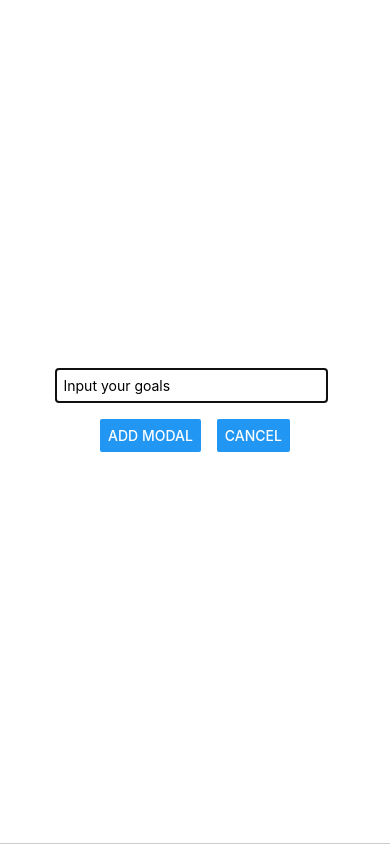
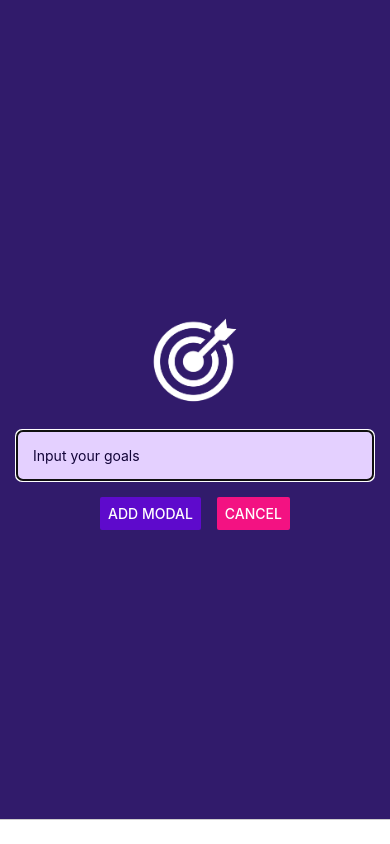
Before and after one commit to Rfun-dev/learn-react-native, a React Native app: screen / in a window 390 px wide. Both pictures are taken after a click on the button "SHOW INPUT". Built offline with nearby package versions, Linux system fonts and the light colour scheme.

Commit message:
add styling

```diff
--- a/App.js
+++ b/App.js
@@ -1,19 +1,13 @@
-import {
-  StyleSheet,
-  Text,
-  View,
-  Button,
-  TextInput,
-  ScrollView,
-  FlatList,
-} from "react-native";
+import { StyleSheet, View, Button, FlatList } from "react-native";
+
+import { StatusBar } from "expo-status-bar";
 import { useState } from "react";
 import Goalinput from "./component/GoalInput";
 import GoalItem from "./component/GoalItem";
 
 export default function App() {
   const [listGoals, setListGoals] = useState([]);
-  const [visible,setVisible] = useState(false);
+  const [visible, setVisible] = useState(false);
 
   const addGoalHandler = (textValue) => {
     setListGoals((prev) => [
@@ -23,25 +17,31 @@ export default function App() {
         text: textValue,
       },
     ]);
+    setVisible(false);
   };
 
   const deleteGoalHandler = (id) => {
-    setListGoals((prev) => prev.filter((item) => item.key != id ));
+    setListGoals((prev) => prev.filter((item) => item.key != id));
   };
 
   const onVisibleHandler = () => {
     setVisible(true);
-  }
+  };
 
-  const onCancelHandler = (value) => {
-    setVisible(value)
-    console.log(value);
-  }
+  const endAddGoalHandler = (value) => {
+    setVisible(value);
+  };
 
   return (
+    <>
+      <StatusBar style="light"/>
       <View style={styles.container}>
-      <Button onPress={onVisibleHandler} title="Show Input"/>
-      <Goalinput onAddGoal={addGoalHandler} isVisible={visible} onCancel={onCancelHandler}/>
+        <Button onPress={onVisibleHandler} title="Show Input" color="#a065ec" />
+        <Goalinput
+          onAddGoal={addGoalHandler}
+          isVisible={visible}
+          onCancel={endAddGoalHandler}
+        />
         <View style={styles.containerGoals}>
           <FlatList
             data={listGoals}
@@ -55,6 +55,7 @@ export default function App() {
           ></FlatList>
         </View>
       </View>
+    </>
   );
 }
 
--- a/app.json
+++ b/app.json
@@ -5,6 +5,7 @@
     "version": "1.0.0",
     "orientation": "portrait",
     "icon": "./assets/icon.png",
+    "backgroundColor" : "#1e085a",
     "userInterfaceStyle": "light",
     "splash": {
       "image": "./assets/splash.png",
--- a/component/GoalInput.js
+++ b/component/GoalInput.js
@@ -1,4 +1,4 @@
-import { StyleSheet, View, TextInput, Button, Modal } from "react-native";
+import { StyleSheet, View, TextInput, Button, Modal, Image } from "react-native";
 import { useState } from "react";
 
 const GoalInput = (props) => {
@@ -20,6 +20,7 @@ const GoalInput = (props) => {
   return (
     <Modal visible={props.isVisible} animationType="slide">
       <View style={styles.containerInput}>
+        <Image style={styles.image} source={require('../assets/image/goal.png')}/>
         <TextInput
           style={styles.textInput}
           placeholder="Input your goals"
@@ -28,10 +29,10 @@ const GoalInput = (props) => {
         />
         <View style={styles.actionContainer}>
           <View style={styles.button}>
-            <Button title="Add Modal" onPress={addGoalHandler}/>
+            <Button title="Add Modal" onPress={addGoalHandler} color="#5e0acc"/>
           </View>
           <View style={styles.button}>
-            <Button title="Cancel" onPress={onCancelHandler}/>
+            <Button title="Cancel" onPress={onCancelHandler} color="#f31282"/>
           </View>
         </View>
       </View>
@@ -44,17 +45,27 @@ const styles = StyleSheet.create({
     flex: 1,
     justifyContent : "center",
     alignItems: "center",
-    paddingBottom: 24,
-    borderBottomWidth: 1,
+    marginBottom : 24,
+    padding: 16,
+    borderBottomWidth : 1,
+    backgroundColor :"#311b6b",
     borderBottomColor: "#cccccc",
   },
 
+  image : {
+    width : 100,
+    height : 100,
+    margin : 20,
+  },
+
   textInput: {
-    width: "70%",
-    marginRight: 8,
-    borderWidth: 1,
-    padding: 8,
-    borderColor: "#cccccc",
+    borderWidth : 1,
+    borderColor : "#e4d0ff",
+    backgroundColor : "#e4d0ff",
+    color : "#120438",
+    borderRadius : 6,
+    width : "100%",
+    padding : 16,
   },
 
   actionContainer : {
```
Also changed, not shown: assets/image/goal.png (added). Lines whose indentation alone changed are shown as unchanged.
